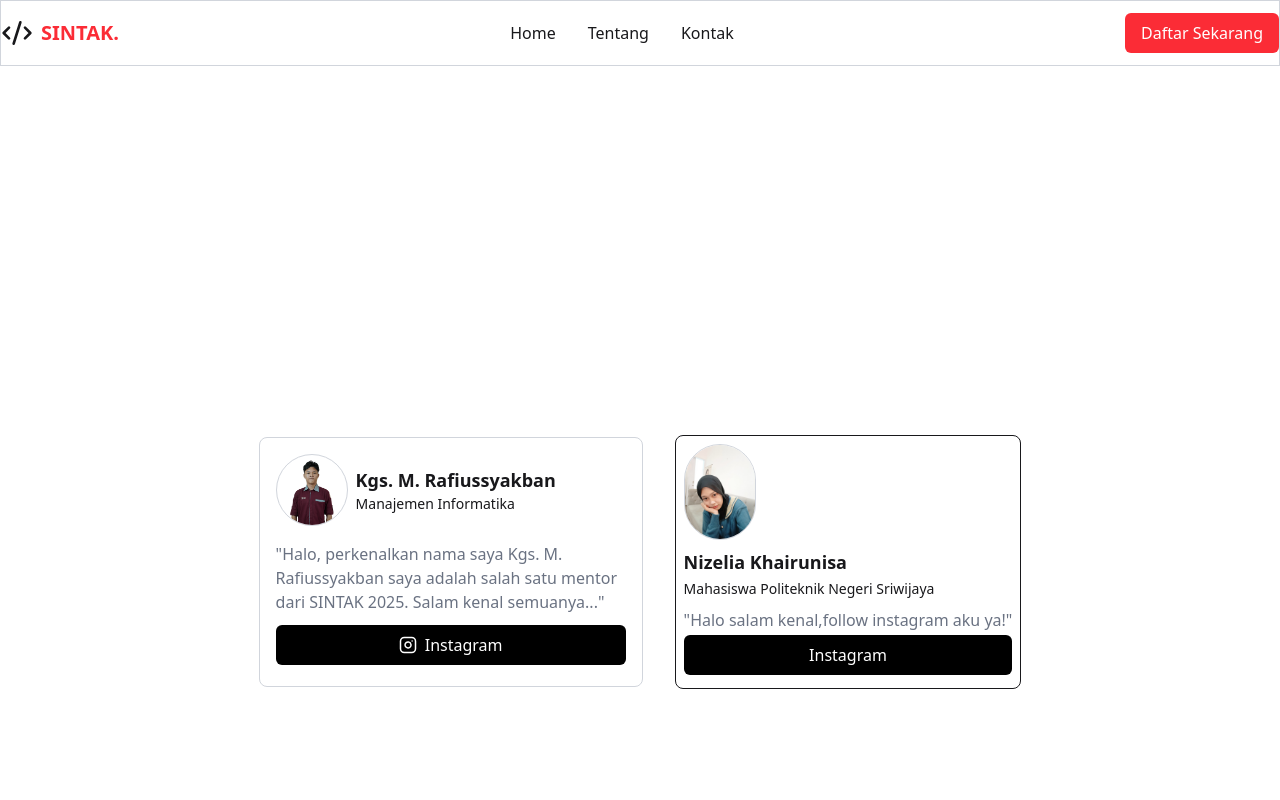
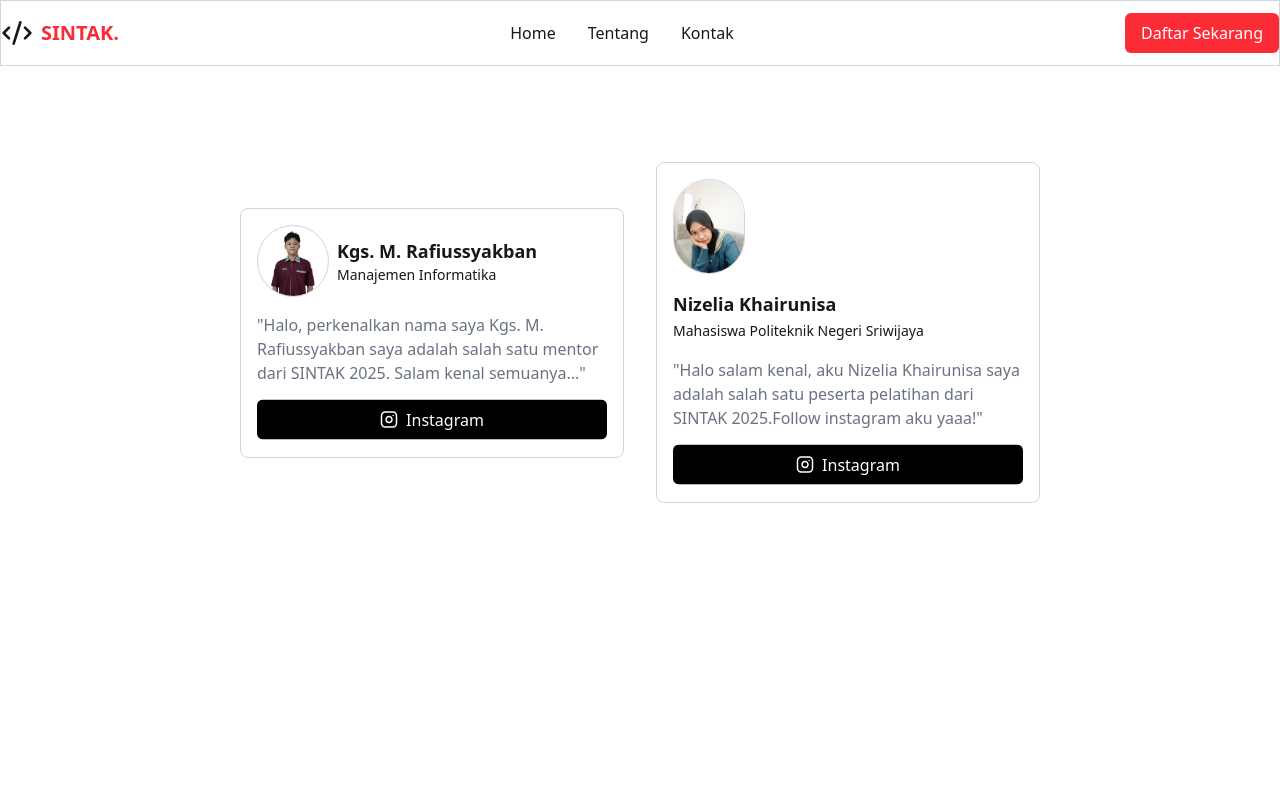
Before and after one commit to zelia2311/latihan-sintak-nizel, a React (Vite) app: page /about in a window 1280 px wide. Shown: the top 800 px of the page. Built offline with nearby package versions, Linux system fonts and the light colour scheme.

Commit message:
menambahkan katakata

```diff
--- a/src/components/name-card/nizel.jsx
+++ b/src/components/name-card/nizel.jsx
@@ -1,9 +1,10 @@
+import { Instagram } from "lucide-react";
 import React from "react";
 
 function Namecard() {
   return (
-    <div className="flex items-center justify-center min-h-screen">
-      <div className="border border-black-300 p-2 flex flex-col rounded-lg max-w-sm gap-2">
+    <div className="border border-gray-300 p-4 rounded-lg max-w-sm">
+      <div className=" flex flex-col rounded-lg max-w-sm gap-4">
         <img
           src="./nzl.jpg"
           alt="logo"
@@ -18,7 +19,7 @@ function Namecard() {
         </div>
 
         <p className="text-gray-500">
-          "Halo salam kenal,follow instagram aku ya!"
+          "Halo salam kenal, aku Nizelia Khairunisa saya adalah salah satu peserta pelatihan dari SINTAK 2025.Follow instagram aku yaaa!"
         </p>
 
         <a
@@ -26,6 +27,7 @@ function Namecard() {
           target="blank"
           className="flex items-center justify-center gap-2 bg-black text-white py-2 rounded-md animate-bounce"
         >
+          <Instagram size= {18} />
           Instagram
         </a>
       </div>
```
